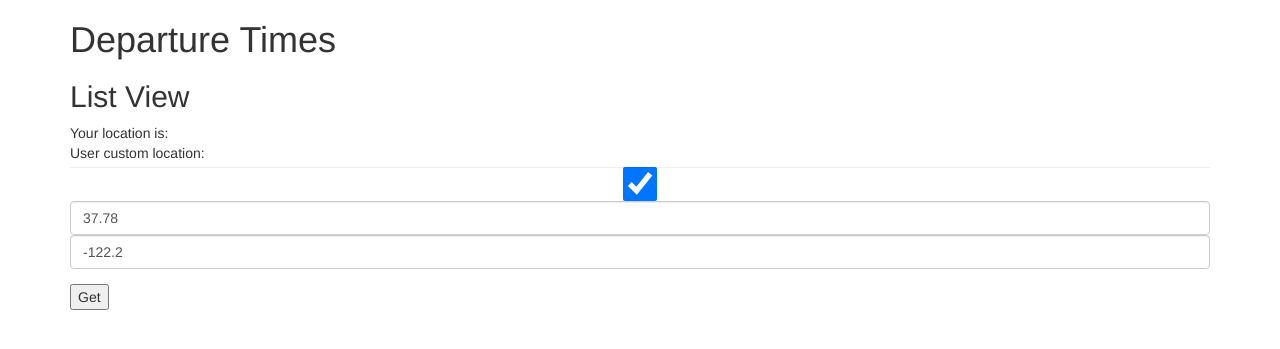
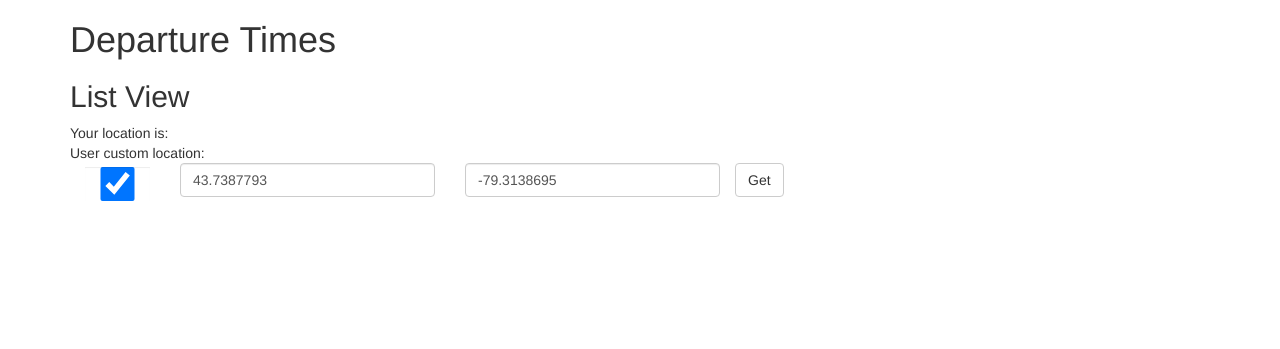
Before and after one commit to dmdque/DepartureTimes, a Flask app: page / in a window 1280 px wide. Shown: the top 349 px of the page. Run offline with Flask 2, Linux system fonts and the light colour scheme; some libraries are stand-ins or nearby versions.

Commit message:
template and display changes

```diff
--- a/backend/templates/departure-times.html
+++ b/backend/templates/departure-times.html
@@ -20,15 +20,27 @@
     <div>Your location is: </div>
     <div class="form-group">
         User custom location:<br>
+        <div class="col-md-1">
             <input type="checkbox" name="custom_location" class="form-control" checked>
+        </div>
         <!--show only if checkbox is checked-->
-        <input id="lat" type="number" name="latitude" class="form-control" value="37.78"></input>
-        <input id="lon" type="number" name="longitude" class="form-control" value="-122.2"></input>
+        <div class="col-md-3">
+            <input id="lat" type="number" name="latitude" class="form-control" value="43.7387793"></input>
         </div>
-    <button onclick="getDepartureTimes()">Get</button>
+        <div class="col-md-3">
+            <input id="lon" type="number" name="longitude" class="form-control" value="-79.3138695"></input>
+        </div>
+        <button class="btn btn-default" onclick="getDepartureTimes()">Get</button>
+    </div>
 
+    <div class="row">
+        <div class="col-md-6">
+            <div id="test"></div>
+        </div>
+        <div class="col-md-6">
             <div id="mapholder"></div>
-    <div id="test"></div>
+        </div>
+    </div>
     <div id="closest_busses"></div>
     <div id="closest_bus_stops"></div>
     <div id="demo"></div>
@@ -42,23 +54,20 @@
 </script>
 
 <script type="text/template" id="busStops-template">
-<div class="Bus Stops"></div>
-    <div class="row">
-        <div class="col-md-6">
+<div class="bus-stops-collection-view"></div>
     <table class="table table-bordered">
         <thead>
             <tr>
-                        <th>#</th>
                 <th>Bus Title</th>
+                <th>Direction</th>
                 <th>Prediction</th>
-                        <th>Other</th>
             </tr>
         </thead>
         <tbody>
             <% _.each(collection, function(model) { %>
                 <tr>
-                            <td><%= model.stopTag %></td>
                     <td><%= model.title %></td>
+                    <td><%= model.direction %></td>
 
                     <td>
                     <% var comma_flag = false %>
@@ -71,13 +80,10 @@
                         <%= Math.trunc(prediction.seconds / 60) %>:<%= prediction.seconds % 60 %>
                     <% }); %>
                     </td>
-                            <td>other</td>
                 </tr>
             <% }); %>
         </tbody>
     </table>
-        </div>
-</div>
 </script>
 
 <script src="frontend/scripts/main.js"></script>
```
Lines whose indentation alone changed are shown as unchanged.
